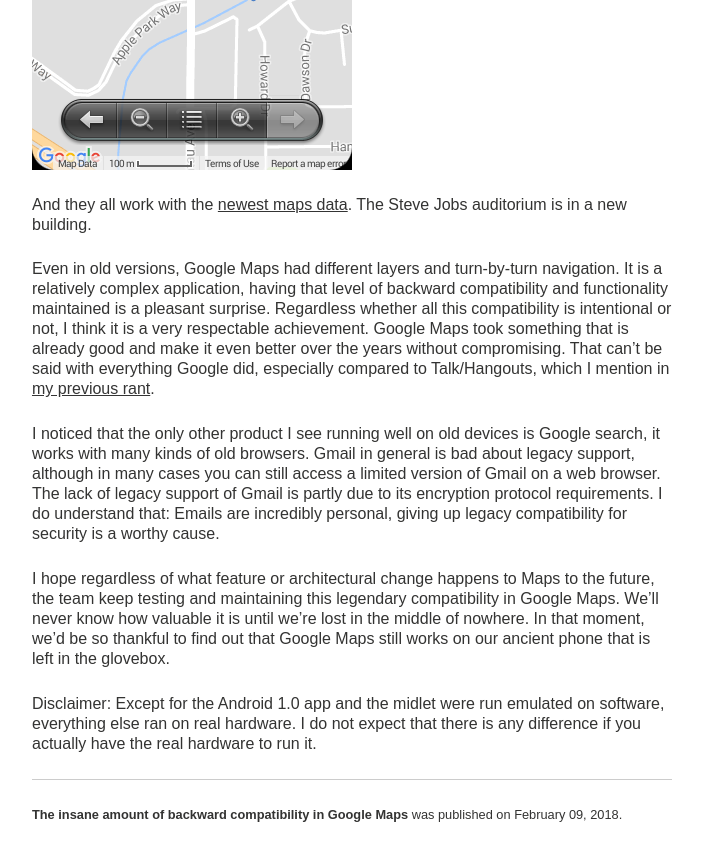
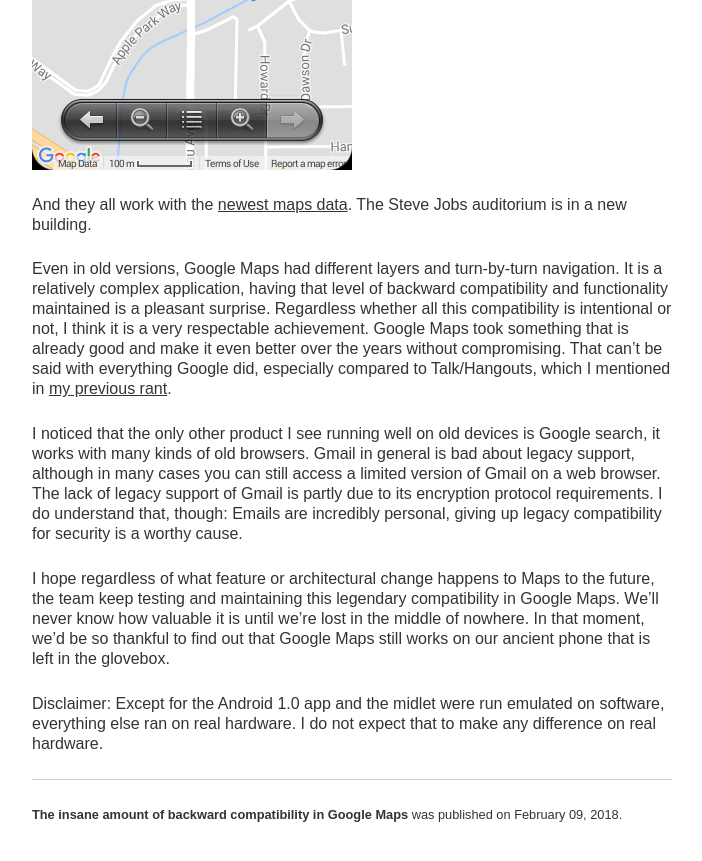
Before and after one commit to htruong/htruong.github.io, a Jekyll site: the page built from _posts/2018-02-09-google-maps-insane-backward-compatibility.markdown, in a window 1280 px wide and 900 px high, scrolled down 7245 px. Shown: the top 861 px of the window, without its empty margins (288-990 px from the left). Built offline with Jekyll 4.4.1, drawn with Linux system fonts in a browser that asks for light colours; nearby versions of some CDN libraries; comment, search, counter and statistics services are not loaded.

Commit message:
[blog] google maps wordings - shorter

```diff
--- a/_posts/2018-02-09-google-maps-insane-backward-compatibility.markdown
+++ b/_posts/2018-02-09-google-maps-insane-backward-compatibility.markdown
@@ -39,10 +39,10 @@
 
 And they all work with the [newest maps data](https://www.justinobeirne.com/google-maps-moat/). The Steve Jobs auditorium is in a new building.
 
-Even in old versions, Google Maps had different layers and turn-by-turn navigation. It is a relatively complex application, having that level of backward compatibility and functionality maintained is a pleasant surprise. Regardless whether all this compatibility is intentional or not, I think it is a very respectable achievement. Google Maps took something that is already good and make it even better over the years without compromising. That can't be said with everything Google did, especially compared to Talk/Hangouts, which I mention in [my previous rant](/posts/google-talk.html).
+Even in old versions, Google Maps had different layers and turn-by-turn navigation. It is a relatively complex application, having that level of backward compatibility and functionality maintained is a pleasant surprise. Regardless whether all this compatibility is intentional or not, I think it is a very respectable achievement. Google Maps took something that is already good and make it even better over the years without compromising. That can't be said with everything Google did, especially compared to Talk/Hangouts, which I mentioned in [my previous rant](/posts/google-talk.html).
 
-I noticed that the only other product I see running well on old devices is Google search, it works with many kinds of old browsers. Gmail  in general is bad about legacy support, although in many cases you can still access a limited version of Gmail on a web browser. The lack of legacy support of Gmail is partly due to its encryption protocol requirements. I do understand that: Emails are incredibly personal, giving up legacy compatibility for security is a worthy cause.
+I noticed that the only other product I see running well on old devices is Google search, it works with many kinds of old browsers. Gmail  in general is bad about legacy support, although in many cases you can still access a limited version of Gmail on a web browser. The lack of legacy support of Gmail is partly due to its encryption protocol requirements. I do understand that, though: Emails are incredibly personal, giving up legacy compatibility for security is a worthy cause.
 
 I hope regardless of what feature or architectural change happens to Maps to the future, the team keep testing and maintaining this legendary compatibility in Google Maps. We'll never know how valuable it is until we're lost in the middle of nowhere. In that moment, we'd be so thankful to find out that Google Maps still works on our ancient phone that is left in the glovebox.
 
-Disclaimer: Except for the Android 1.0 app and the midlet were run emulated on software, everything else ran on real hardware. I do not expect that there is any difference if you actually have the real hardware to run it.
+Disclaimer: Except for the Android 1.0 app and the midlet were run emulated on software, everything else ran on real hardware. I do not expect that to make   any difference on real hardware.
```
